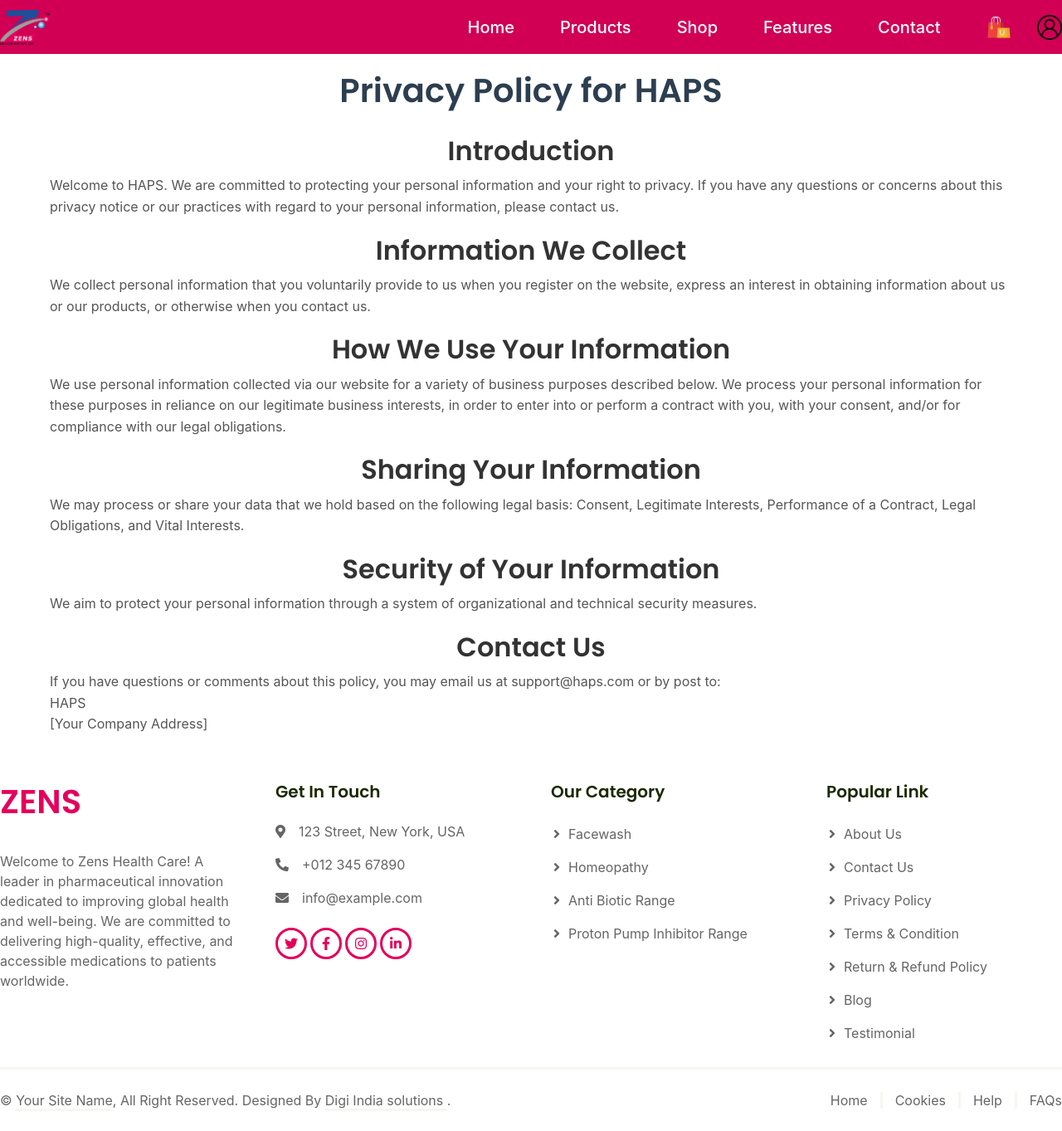
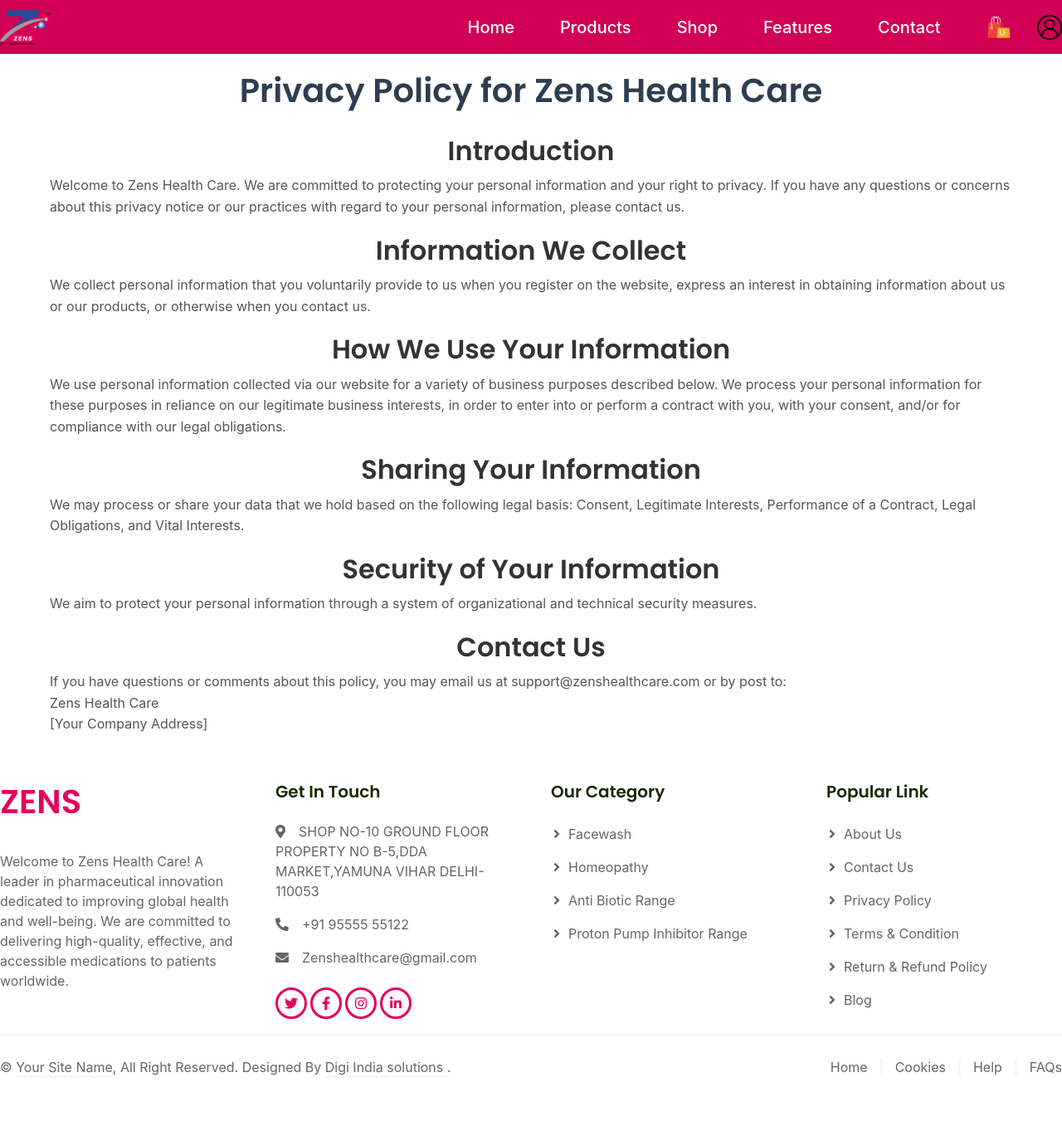
Before and after one commit to Mannumishra/ZendFullProject, a React (Create React App) app in the folder client/: page /privacypolicy in a window 1280 px wide. Shown: the whole page at 83% size. After the commit the page ends 1323 px from the top, so only its background shows below. Built offline with nearby package versions, Linux system fonts and the light colour scheme.

Commit message:
ADD chnages

```diff
--- a/client/src/Components/Category/Category.jsx
+++ b/client/src/Components/Category/Category.jsx
@@ -121,7 +121,7 @@ const Product = () => {
                                                     <small className="fa fa-star text-warning"></small>
                                                     <small>(99)</small>
                                                 </div>
-                                                <Link className="btn btn-outline-primary px-3" to={`/details/${item._id}`}>See Details</Link>
+                                                <Link className="btn btn-outline-primary px-3" to={`/product`}>See Details</Link>
                                             </div>
                                         </Link>
                                     </div>
--- a/client/src/Components/Checkout/Checkout.jsx
+++ b/client/src/Components/Checkout/Checkout.jsx
@@ -102,7 +102,7 @@ const Checkout = () => {
             const amountInPaise = Math.round(amount);
 
             const options = {
-                key: 'rzp_test_XPcfzOlm39oYi8', // Replace with your Razorpay key
+                key: 'rzp_live_1R3bvuk5Z7QUIO', // Replace with your Razorpay key
                 amount: amountInPaise.toString(), // Ensure amount is a string representation of an integer
                 currency: currency,
                 name: 'Your Company Name',
--- a/client/src/Components/Contact.jsx/Contact.jsx
+++ b/client/src/Components/Contact.jsx/Contact.jsx
@@ -70,7 +70,7 @@ const Contact = () => {
                                 <div className="border py-5 px-3">
                                     <i className="fa fa-map-marker-alt fa-3x text-dark mb-4"></i>
                                     <h5 className="text-white">Office Address</h5>
-                                    <h5 className="fw-light text-white">123 Street, New York, USA</h5>
+                                    <h5 className="fw-light text-white">SHOP NO-10 GROUND FLOOR PROPERTY NO B-5,DDA MARKET,YAMUNA VIHAR DELHI-110053</h5>
                                 </div>
                             </div>
                         </div>
@@ -79,7 +79,7 @@ const Contact = () => {
                                 <div className="border py-5 px-3">
                                     <i className="fa fa-phone-alt fa-3x text-dark mb-4"></i>
                                     <h5 className="text-white">Call Us</h5>
-                                    <h5 className="fw-light text-white">+012 345 67890</h5>
+                                    <h5 className="fw-light text-white">+91 95555 55122</h5>
                                 </div>
                             </div>
                         </div>
@@ -88,7 +88,7 @@ const Contact = () => {
                                 <div className="border py-5 px-3">
                                     <i className="fa fa-envelope fa-3x text-dark mb-4"></i>
                                     <h5 className="text-white">Mail Us</h5>
-                                    <h5 className="fw-light text-white">info@example.com</h5>
+                                    <h5 className="fw-light text-white">Zenshealthcare@gmail.com</h5>
                                 </div>
                             </div>
                         </div>
--- a/client/src/Components/Feature/Feauture.jsx
+++ b/client/src/Components/Feature/Feauture.jsx
@@ -1,6 +1,6 @@
 import React, { useEffect } from 'react'
 import Newsletter from '../Newsletter/Newsletter'
-import image from '../../Images/WhatsApp Image 2024-08-05 at 12.53.23.jpeg'
+import image from '../../Images/zensshow.png'
 
 const Feauture = () => {
     const location = window.location.pathname
--- a/client/src/Components/Footer/Footer.jsx
+++ b/client/src/Components/Footer/Footer.jsx
@@ -17,9 +17,9 @@ const Footer = () => {
                         </div>
                         <div className="col-md-6 col-lg-3 wow fadeIn" data-wow-delay="0.3s">
                             <h5 className="mb-4">Get In Touch</h5>
-                            <p><i className="fa fa-map-marker-alt me-3"></i>123 Street, New York, USA</p>
-                            <p><i className="fa fa-phone-alt me-3"></i>+012 345 67890</p>
-                            <p><i className="fa fa-envelope me-3"></i>info@example.com</p>
+                            <p><i className="fa fa-map-marker-alt me-3"></i>SHOP NO-10 GROUND FLOOR PROPERTY NO B-5,DDA MARKET,YAMUNA VIHAR DELHI-110053</p>
+                            <p><i className="fa fa-phone-alt me-3"></i>+91 95555 55122</p>
+                            <p><i className="fa fa-envelope me-3"></i>Zenshealthcare@gmail.com</p>
                             <div className="d-flex pt-2">
                                 <a className="btn btn-square btn-outline-primary me-1" href=""><i className="fab fa-twitter"></i></a>
                                 <a className="btn btn-square btn-outline-primary me-1" href=""><i className="fab fa-facebook-f"></i></a>
@@ -43,7 +43,7 @@ const Footer = () => {
                             <Link className="btn btn-link" to="/term&condition">Terms & Condition</Link>
                             <Link className="btn btn-link" to="/return&refund">Return & Refund Policy</Link>
                             <Link className="btn btn-link" to="/blog">Blog</Link>
-                            <Link className="btn btn-link" to="/testimonial">Testimonial</Link>
+                            {/* <Link className="btn btn-link" to="/testimonial">Testimonial</Link> */}
                         </div>
                     </div>
                 </div>
--- a/client/src/Components/PrivacyPolicy/PrivacyPolicy.jsx
+++ b/client/src/Components/PrivacyPolicy/PrivacyPolicy.jsx
@@ -2,22 +2,23 @@ import React, { useEffect } from 'react';
 import './PrivacyPolicy.css';
 
 const PrivacyPolicy = () => {
-  useEffect(()=>{
+  useEffect(() => {
     window.scrollTo({
-        top:0,
-        behavior:"smooth"
-    })
-},[])
+      top: 0,
+      behavior: 'smooth',
+    });
+  }, []);
+
   return (
     <div className="privacy-policy-container">
       <div className="header">
-        <h1>Privacy Policy for HAPS</h1>
+        <h1>Privacy Policy for Zens Health Care</h1>
       </div>
 
       <div className="section">
         <h2>Introduction</h2>
         <p>
-          Welcome to HAPS. We are committed to protecting your personal information and your right to privacy. If you have any questions or concerns about this privacy notice or our practices with regard to your personal information, please contact us.
+          Welcome to Zens Health Care. We are committed to protecting your personal information and your right to privacy. If you have any questions or concerns about this privacy notice or our practices with regard to your personal information, please contact us.
         </p>
       </div>
 
@@ -52,9 +53,9 @@ const PrivacyPolicy = () => {
       <div className="section">
         <h2>Contact Us</h2>
         <p>
-          If you have questions or comments about this policy, you may email us at support@haps.com or by post to:
+          If you have questions or comments about this policy, you may email us at support@zenshealthcare.com or by post to:
           <br />
-          HAPS
+          Zens Health Care
           <br />
           [Your Company Address]
         </p>
--- a/client/src/Components/ReturnRefundPolicy/ReturnRefundPolicy.jsx
+++ b/client/src/Components/ReturnRefundPolicy/ReturnRefundPolicy.jsx
@@ -2,22 +2,23 @@ import React, { useEffect } from 'react';
 import './ReturnAndRefundPolicy.css';
 
 const ReturnAndRefundPolicy = () => {
-  useEffect(()=>{
+  useEffect(() => {
     window.scrollTo({
-        top:0,
-        behavior:"smooth"
-    })
-},[])
+      top: 0,
+      behavior: 'smooth',
+    });
+  }, []);
+
   return (
     <div className="return-refund-policy-container">
       <div className="header">
-        <h1>Return & Refund Policy for HAPS</h1>
+        <h1>Return & Refund Policy for Zens Health Care</h1>
       </div>
 
       <div className="section">
         <h2>Introduction</h2>
         <p>
-          Thank you for shopping at HAPS. If you are not entirely satisfied with your purchase, we're here to help.
+          Thank you for shopping at Zens Health Care. If you are not entirely satisfied with your purchase, we're here to help.
         </p>
       </div>
 
@@ -45,7 +46,7 @@ const ReturnAndRefundPolicy = () => {
       <div className="section">
         <h2>Contact Us</h2>
         <p>
-          If you have any questions on how to return your item to us, contact us at support@haps.com.
+          If you have any questions on how to return your item to us, contact us at support@zenshealthcare.com.
         </p>
       </div>
     </div>
```
Also changed, not shown: client/src/Components/TermsAndConditions/TermsAndConditions.jsx (+13 -12 lines), client/src/Images/zensshow.png (added), 1 other file (tests, documents, lock files or other folders).
